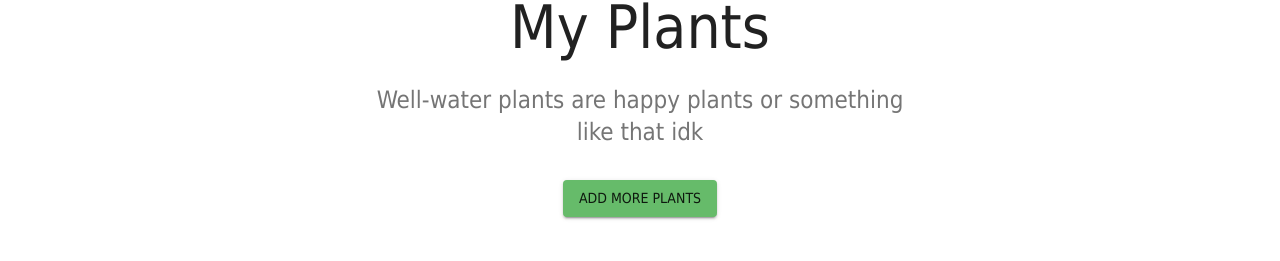
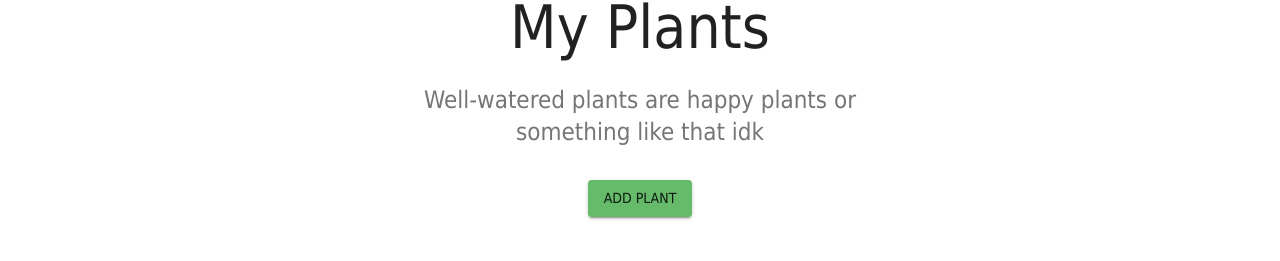
Before and after one commit to Build-Week-Water-My-Plants-157/front-end, a React (Create React App) app in the folder app/: page /plants in a window 1280 px wide. Shown: the part 137-398 px from the top of the page. Built offline with nearby package versions, Linux system fonts and the light colour scheme.

Commit message:
Plants component done for now, waiting for plant cards

```diff
--- a/app/src/components/Plants/Plants.js
+++ b/app/src/components/Plants/Plants.js
@@ -109,15 +109,16 @@ const Plants = (props) => {
 							color="textSecondary"
 							paragraph
 						>
-							Well-water plants are happy plants or something like that idk
+							Well-watered plants are happy plants or something like that idk
 						</Typography>
 						<div className={classes.heroButtons}>
 							<Grid container spacing={2} justify="center">
 								<Grid item>
 									<Button variant="contained" color="primary">
-										Add More Plants
+										Add Plant
 									</Button>
 								</Grid>
+								{/* Uncomment for additional CTA */}
 								{/* <Grid item>
 									<Button variant="outlined" color="primary">
 										Secondary action
@@ -130,7 +131,7 @@ const Plants = (props) => {
 				<Container className={classes.cardGrid} maxWidth="md">
 					{/* End hero unit */}
 					<Grid container spacing={4}>
-						{/* Change the map to users */}
+						{/* Change the cards.map to users.map */}
 						{cards.map((card) => (
 							<Grid item key={card} xs={12} sm={6} md={4}>
 								<Card className={classes.card}>
```
